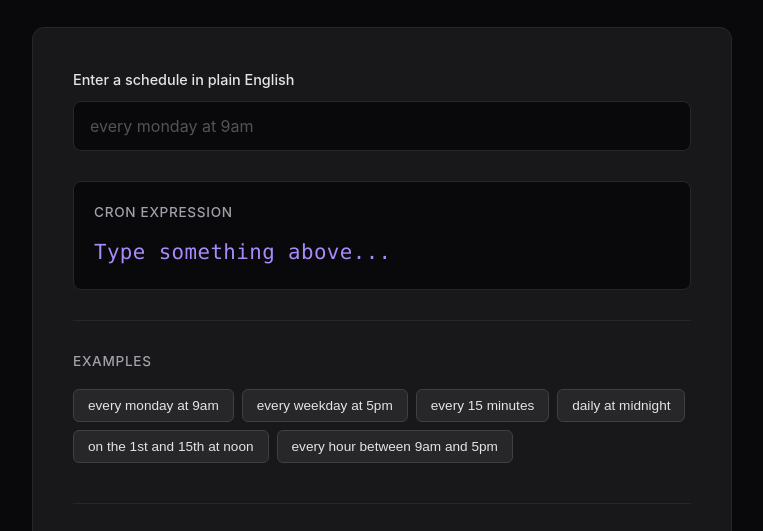
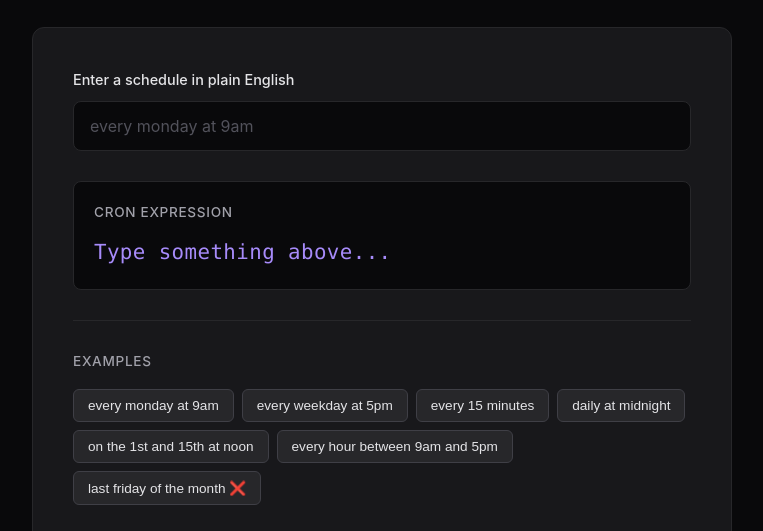
Before and after one commit to jszklarz/cronify, a website: page docs/index.html in a window 1280 px wide. Shown: the part 145-676 px from the top of the page, without its empty margins (258-1021 px from the left). Drawn offline with Linux system fonts and the light colour scheme.

Commit message:
Update demo to use v0.2.0 and add unsupported pattern example

```diff
--- a/docs/index.html
+++ b/docs/index.html
@@ -253,6 +253,7 @@
                 <button class="example-chip" data-example="daily at midnight">daily at midnight</button>
                 <button class="example-chip" data-example="on the 1st and 15th at noon">on the 1st and 15th at noon</button>
                 <button class="example-chip" data-example="every hour between 9am and 5pm">every hour between 9am and 5pm</button>
+                <button class="example-chip" data-example="last friday of the month">last friday of the month ❌</button>
             </div>
         </div>
 
@@ -275,7 +276,7 @@
     </div>
 
     <script type="module">
-        import { cronned } from 'https://esm.sh/@jszkl/cronned@0.1.0';
+        import { cronned } from 'https://esm.sh/@jszkl/cronned@0.2.0';
 
         const input = document.getElementById('input');
         const output = document.getElementById('output');
```
